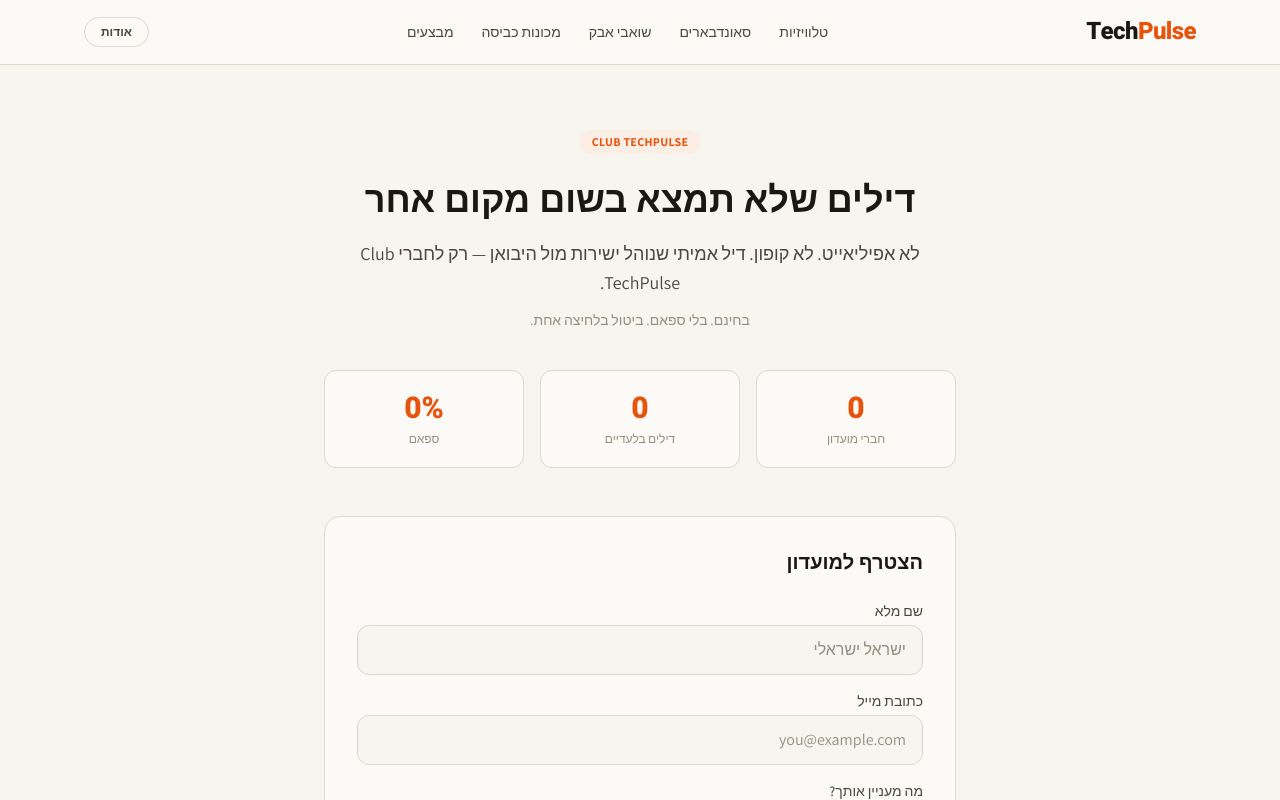
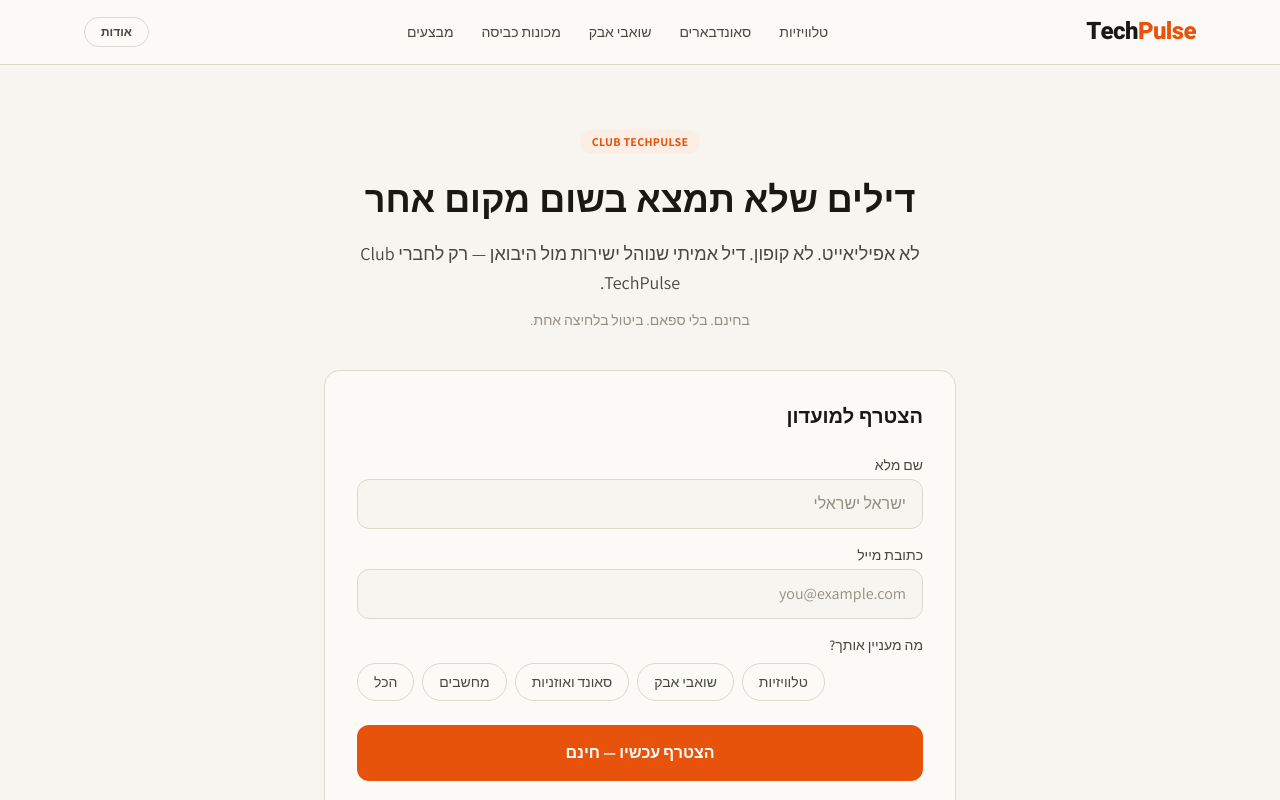
Before and after one commit to maxlifelg2-ui/techpulse-site, a Next.js app: page /club in a window 1280 px wide. Shown: the top 800 px of the page. Built offline with nearby package versions, Linux system fonts and the light colour scheme.

Commit message:
Remove zero stats from club page

```diff
--- a/app/club/page.tsx
+++ b/app/club/page.tsx
@@ -20,18 +20,7 @@
       </p>
       <p className="text-sm text-ink-faint mb-10">בחינם. בלי ספאם. ביטול בלחיצה אחת.</p>
 
-      <div className="grid grid-cols-3 gap-4 mb-12">
-        {[
-          { v: "0", l: "חברי מועדון" },
-          { v: "0", l: "דילים בלעדיים" },
-          { v: "0%", l: "ספאם" },
-        ].map(({ v, l }) => (
-          <div key={l} className="bg-paper-raised border border-rule rounded-xl py-5">
-            <div className="text-3xl font-extrabold font-display text-signal">{v}</div>
-            <div className="text-xs text-ink-faint mt-1">{l}</div>
-          </div>
-        ))}
-      </div>
+
 
       <div className="bg-paper-raised border border-rule rounded-2xl p-8 mb-8 text-right">
         <h2 className="font-display text-xl font-bold text-ink mb-6">הצטרף למועדון</h2>
```
